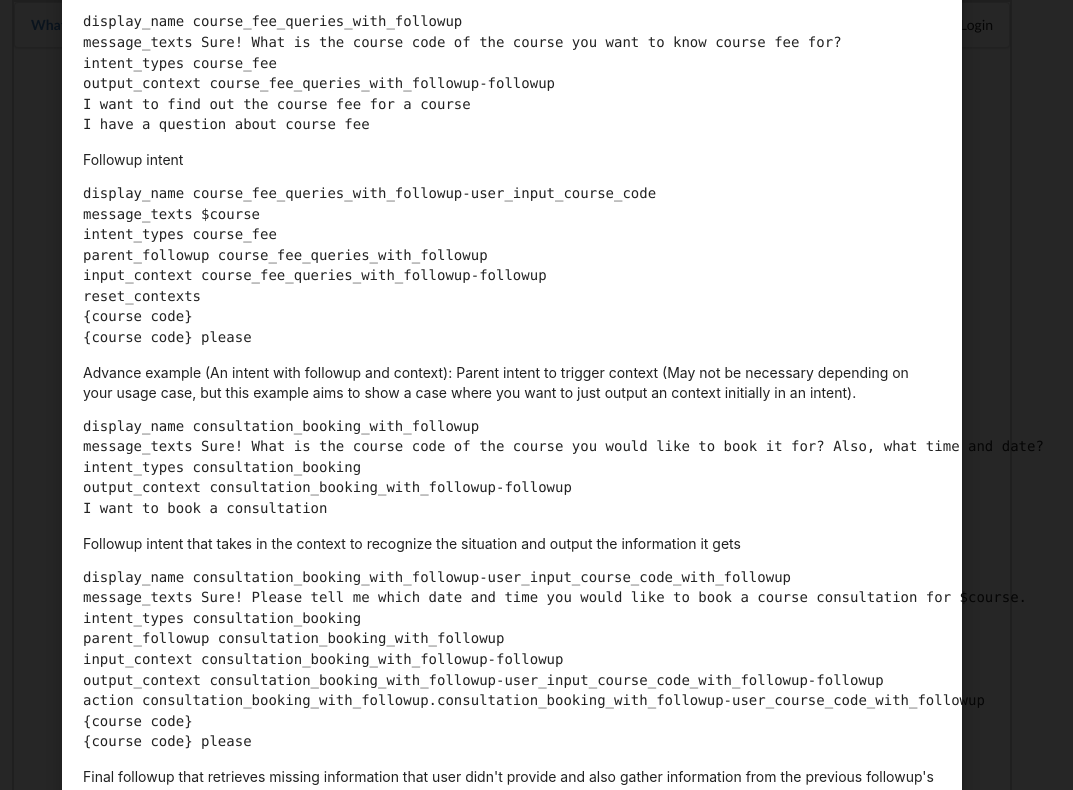
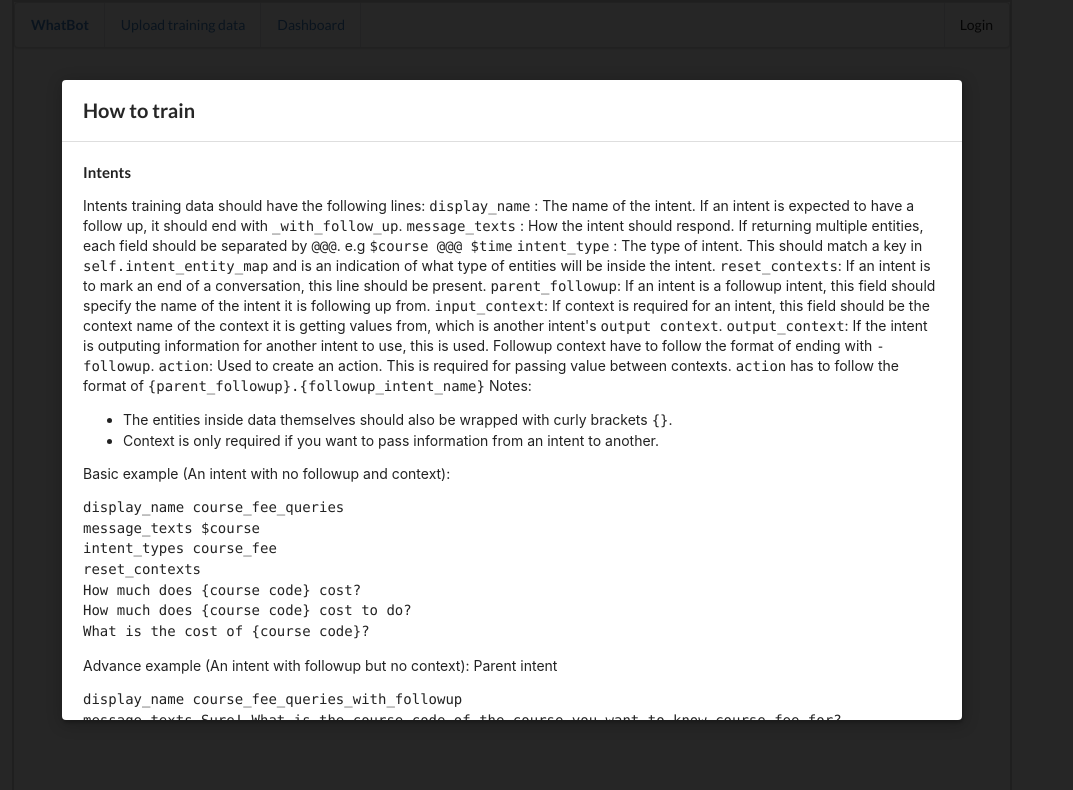
Before and after one commit to Bennyhwanggggg/WhatBot, a React (Create React App) app in the folder frontend/: page /info in a window 1280 px wide. Shown: the top 790 px of the page, without its empty margins (128-1201 px from the left). Built offline with nearby package versions, Linux system fonts and the light colour scheme.

Commit message:
make modal scrollable and fix overflow

```diff
--- a/frontend/src/components/App.css
+++ b/frontend/src/components/App.css
@@ -103,3 +103,8 @@ input {
     border: none;
     border-radius: 8px;
 }
+
+.modal {
+    max-height: 80%;
+    overflow-y: scroll;
+}
```
